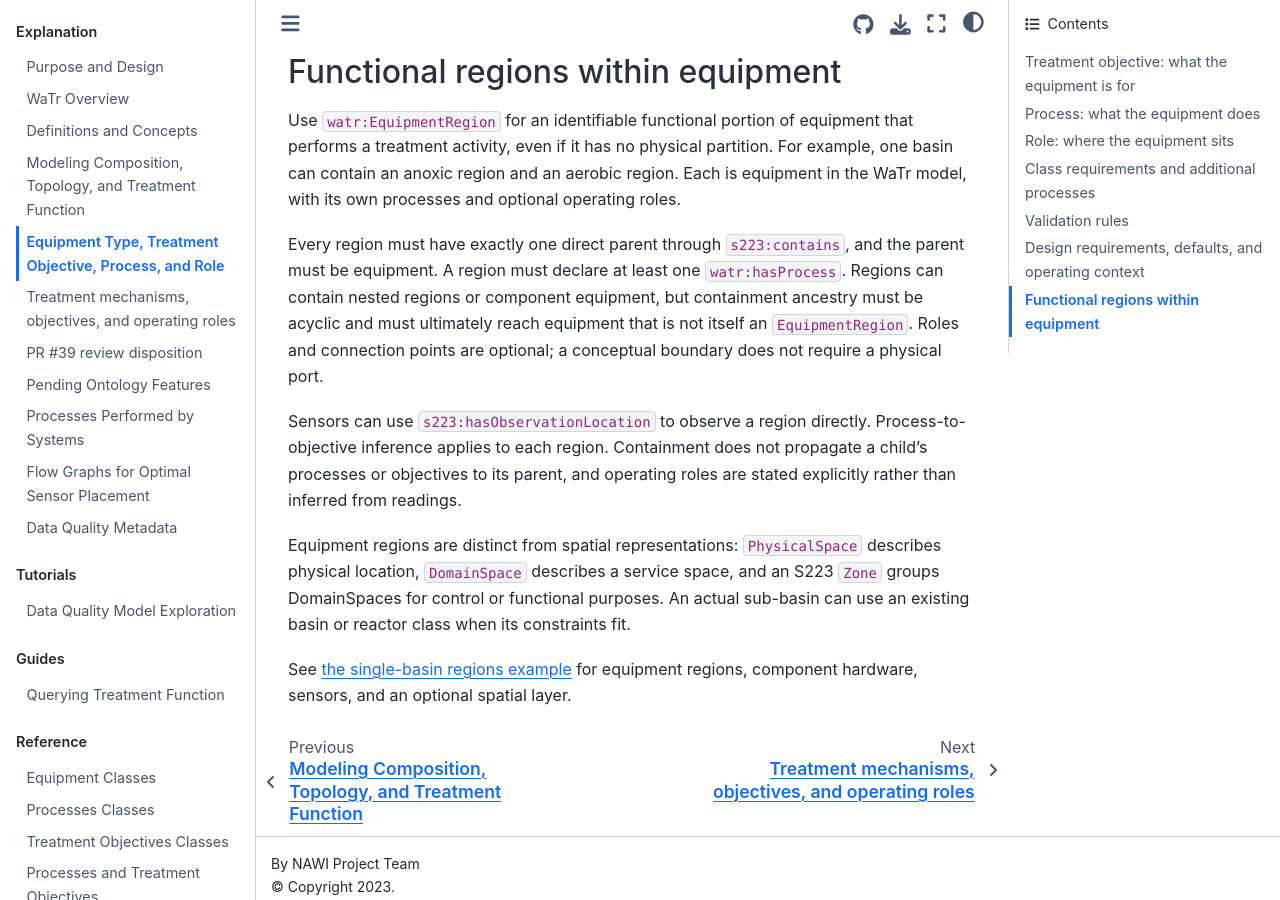
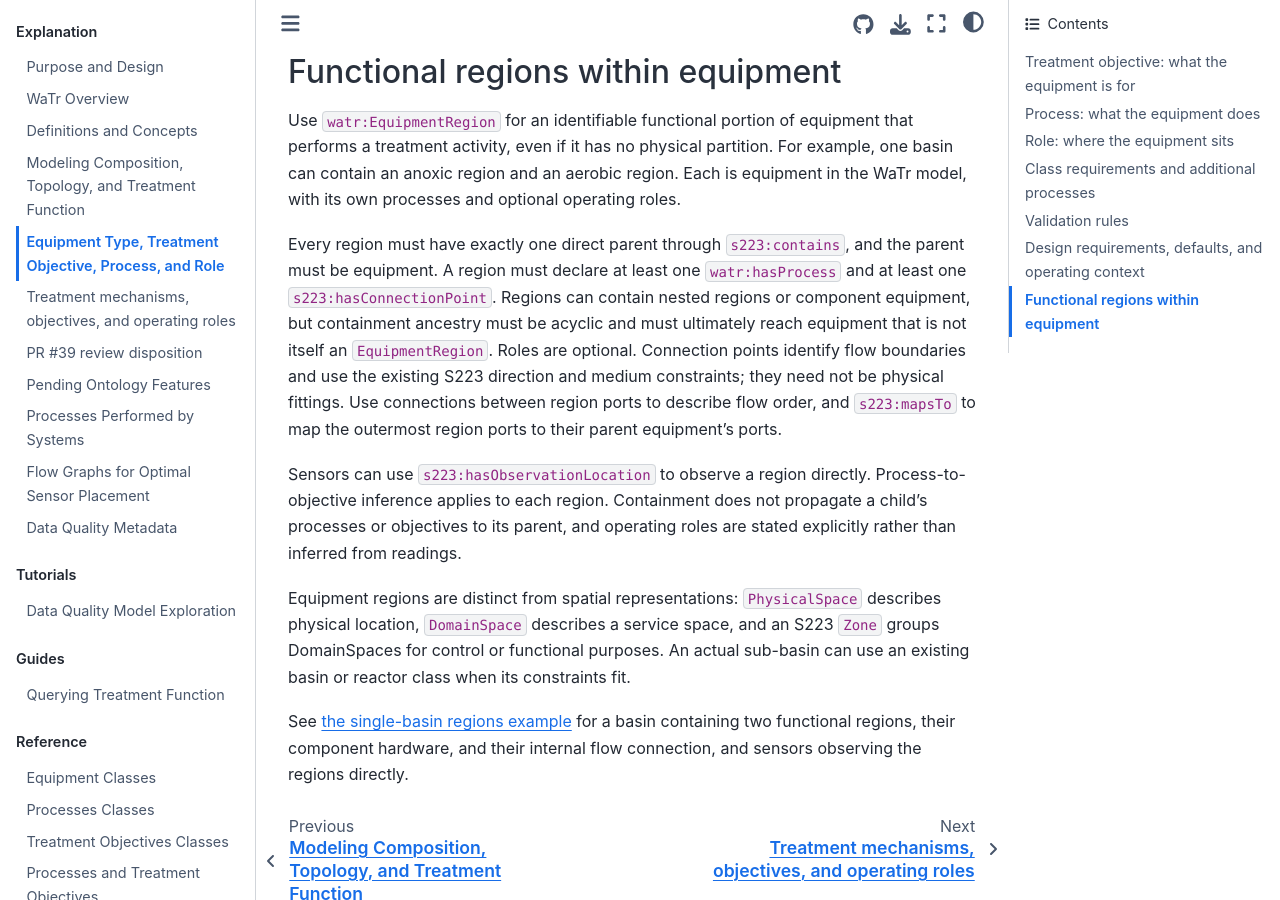
Before and after one commit to DataDrivenCPS/water-ontology, a Jupyter Book: the page built from docs/explanation/equipment_function.md, in a window 1280 px wide and 900 px high, scrolled down 6123 px. Built offline with Jupyter Book 1.0.4 settings and Sphinx 7.4.7 and the Sphinx Book theme 1.1.4, drawn with Linux system fonts in a browser that asks for light colours.

Commit message:
feat(water): require region ports and model internal basin flow

```diff
--- a/docs/explanation/equipment_function.md
+++ b/docs/explanation/equipment_function.md
@@ -251,11 +251,15 @@ example, one basin can contain an anoxic region and an aerobic region. Each is
 equipment in the WaTr model, with its own processes and optional operating roles.
 
 Every region must have exactly one direct parent through `s223:contains`, and
-the parent must be equipment. A region must declare at least one `watr:hasProcess`.
+the parent must be equipment. A region must declare at least one `watr:hasProcess`
+and at least one `s223:hasConnectionPoint`.
 Regions can contain nested regions or component equipment, but containment
 ancestry must be acyclic and must ultimately reach equipment that is not itself
-an `EquipmentRegion`. Roles and connection points are optional; a conceptual
-boundary does not require a physical port.
+an `EquipmentRegion`. Roles are optional. Connection points identify flow
+boundaries and use the existing S223 direction and medium constraints; they
+need not be physical fittings. Use connections between region ports to describe
+flow order, and `s223:mapsTo` to map the outermost region ports to their parent
+equipment's ports.
 
 Sensors can use `s223:hasObservationLocation` to observe a region directly.
 Process-to-objective inference applies to each region. Containment does not
@@ -268,4 +272,5 @@ describes physical location, `DomainSpace` describes a service space, and an S22
 sub-basin can use an existing basin or reactor class when its constraints fit.
 
 See [the single-basin regions example](../../examples/single-basin-regions.ttl)
-for equipment regions, component hardware, sensors, and an optional spatial layer.
+for a basin containing two functional regions, their component hardware, and
+their internal flow connection, and sensors observing the regions directly.
```
Also changed, not shown: docs/explanation/treatment_model_summary.md (+2 -2 lines), docs/reference/equipment_documentation.md (+1 -1 lines), 3 other files.
